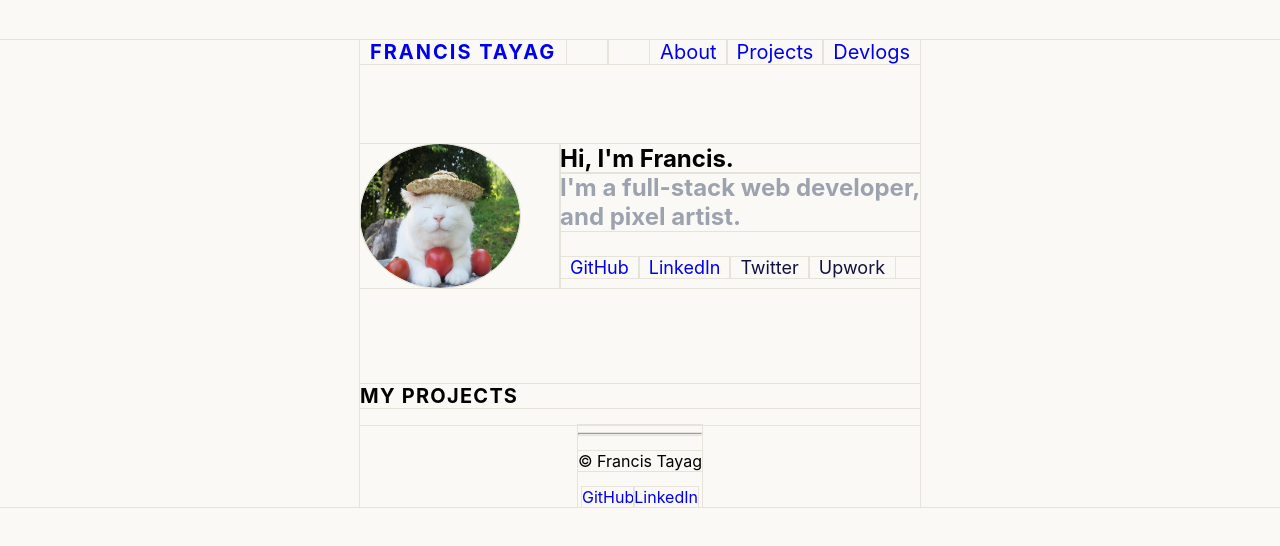
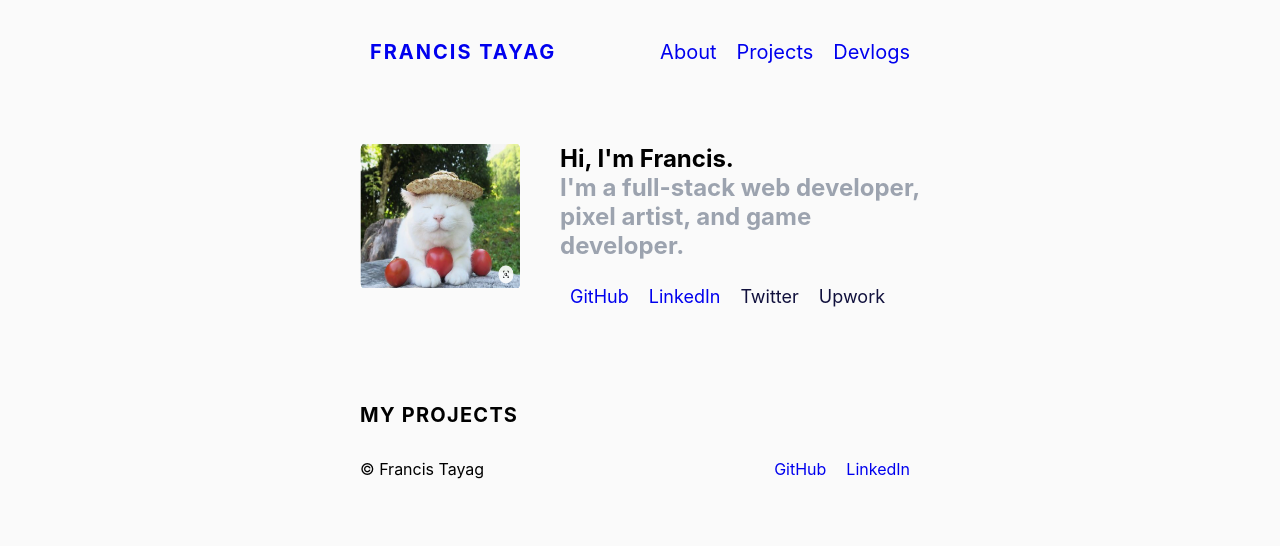
Before and after one commit to fmtayag/fmtayag.github.io, a React (Create React App) app in the folder ui/: page / in a window 1280 px wide. Shown: the top 546 px of the page. Built offline with nearby package versions, Linux system fonts and the light colour scheme.

Commit message:
Adjusted footer

```diff
--- a/ui/src/App.css
+++ b/ui/src/App.css
@@ -1,11 +1,11 @@
 /* For debugging only */
-* { outline: 1px solid #e6e3db; }
+/* * { outline: 1px solid #e6e3db; }  */
 
 :root {
   --blue: #002bca;
   --light-blue: #1d4e89;
   --black: #11113D;
-  --white: #FAF9F6;
+  --white: #FAFAFA;
 }
 
 body {
@@ -139,7 +139,7 @@ a:hover:not(.logo) {
 .picture img {
   width: 20vmin;
   height: 18vmin;
-  border-radius: 50%;
+  /* border-radius: 50%; */
   margin-right: 5vmin;
 }
 
@@ -174,7 +174,22 @@ a:hover:not(.logo) {
 }
 
 .footer {
-  margin: auto;
+  display: flex;
+}
+
+.footer div:nth-child(1) {
+  flex-grow: 1;
+  text-align: left;
+}
+
+.footer div:nth-child(2) {
+  display: flex;
+  flex-grow: 1;
+  justify-content: right;
+}
+
+.footer div:nth-child(2) p {
+  padding-inline: 10px;
 }
 
 .projects-list {
--- a/ui/src/components/Footer.js
+++ b/ui/src/components/Footer.js
@@ -1,10 +1,19 @@
 const Footer = () => {
     return (
         <div className="footer">
-            <hr />
-            <p>&copy; Francis Tayag</p>
-            <a href="https://github.com/zyenapz" target="_">GitHub</a>
-            <a href="https://www.linkedin.com/in/francistayag/" target="_">LinkedIn</a>
+            <div>
+                <p>&copy; Francis Tayag</p>
+            </div>
+            <div>
+                <p>
+                    <a href="https://github.com/zyenapz" target="_">GitHub</a>
+                </p>
+                <p>
+                    <a href="https://www.linkedin.com/in/francistayag/" target="_">LinkedIn</a>
+
+                </p>
+            </div>
+
         </div>
     );
 }
--- a/ui/src/components/Profile.js
+++ b/ui/src/components/Profile.js
@@ -6,7 +6,7 @@ const Profile = () => {
             </div>
             <div className="introduction">
                 <h1>Hi, I'm Francis.</h1>
-                <h2 className="blurb">I'm a full-stack web developer, and pixel artist.</h2>
+                <h2 className="blurb">I'm a full-stack web developer, pixel artist, and game developer.</h2>
                 <div className="socials">
                     <a href="https://github.com/zyenapz" target="_">GitHub</a>
                     <a href="https://www.linkedin.com/in/francistayag/" target="_">LinkedIn</a>
```
